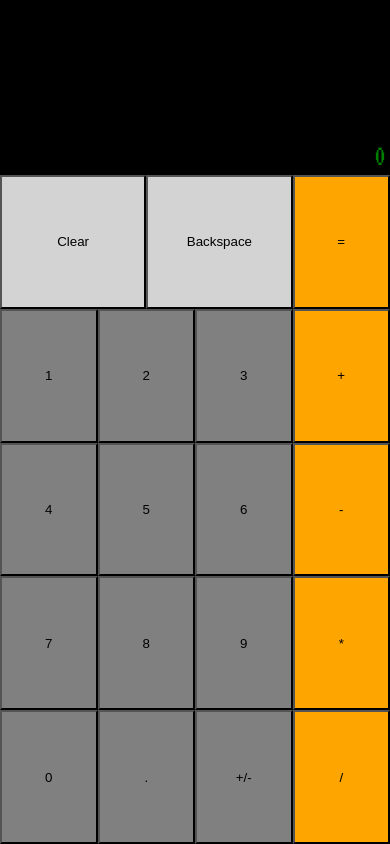
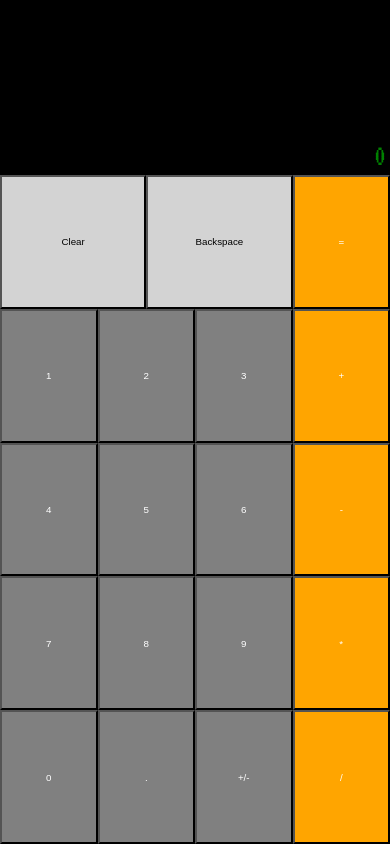
Before and after one commit to idelgass/WebCalculator, a plain HTML site: page index.html in a window 390 px wide. Drawn offline with Linux system fonts and the light colour scheme.

Commit message:
Updated font sizing on buttons
Buttons were not readable especially on mobile browsers, needed to update font sizing to scale with view size

```diff
--- a/styles.css
+++ b/styles.css
@@ -9,6 +9,11 @@ body {
 }
 button{
   background-color: inherit;
+  color: white;
+  font-size: 2.5vw;
+}
+.numpad > #numpad__rowspec > button{
+  color: black;
 }
 button:hover{
   filter: brightness(1.1);
```
